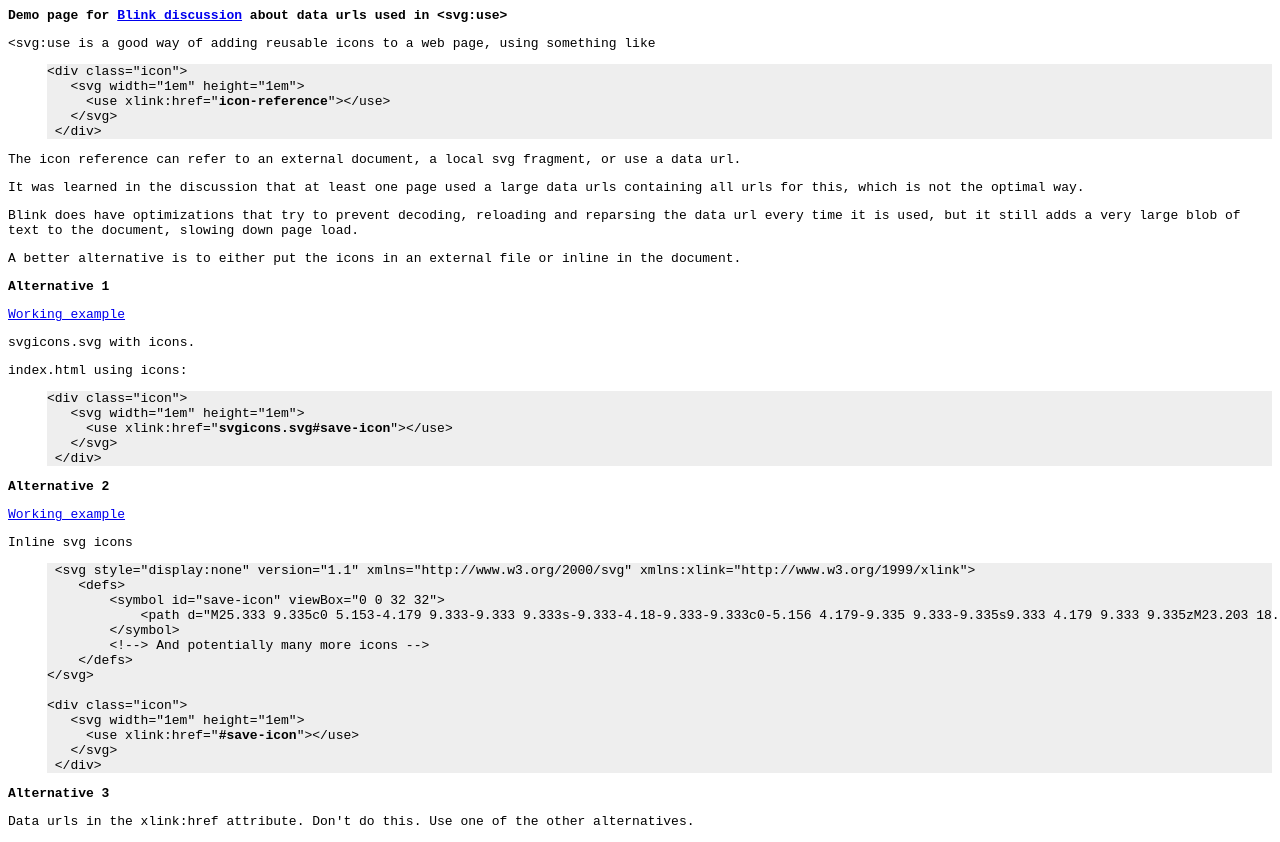
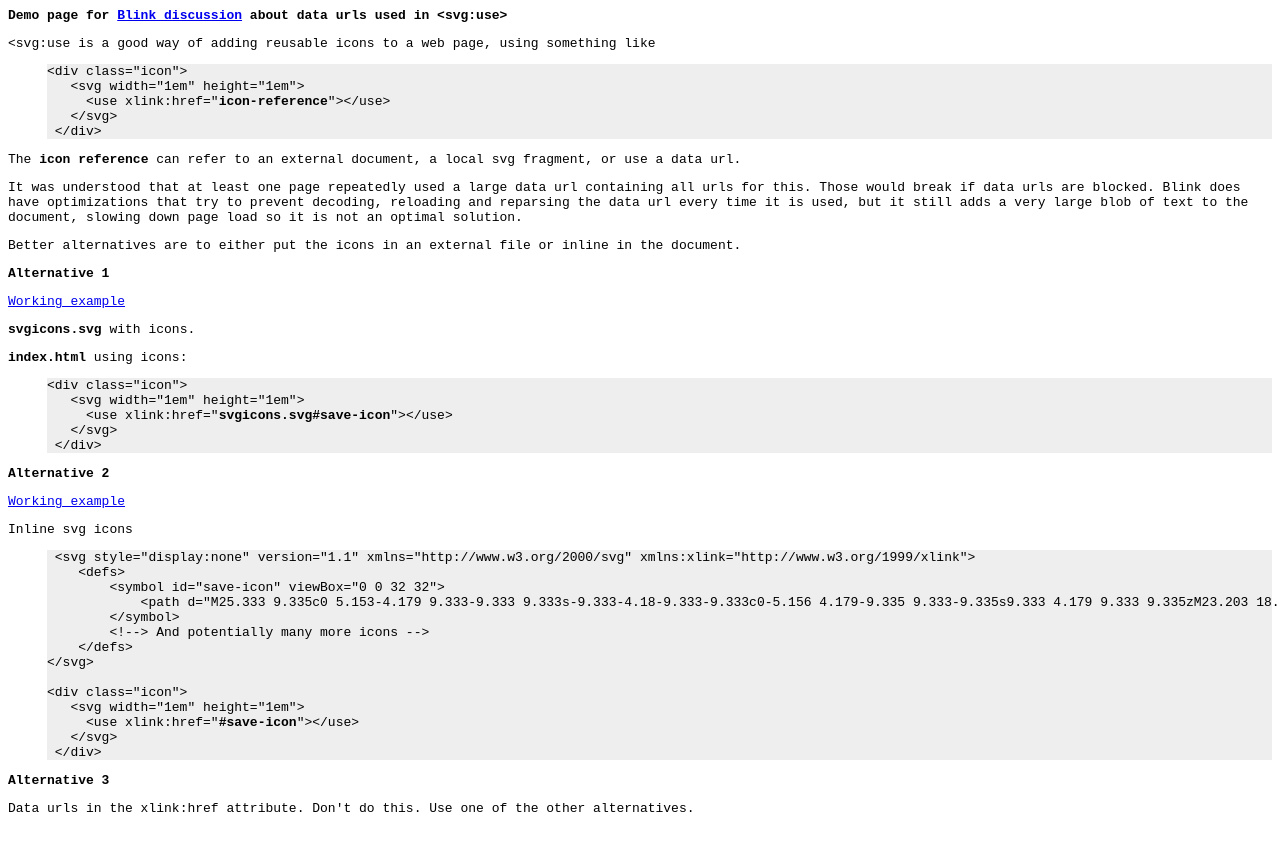
Before and after one commit to dbratell/dbratell.github.io, a plain HTML site: page svg-use-icons/index.html in a window 1280 px wide. Shown: the top 842 px of the page. Drawn offline with Linux system fonts and the light colour scheme.

Commit message:
Language tweak

```diff
--- a/svg-use-icons/index.html
+++ b/svg-use-icons/index.html
@@ -11,22 +11,21 @@ Blink discussion</a> about data urls used in &lt;svg:use></b>
  &lt;/div>
 </div>
 
-<p>The icon reference can refer to an external document, a local svg fragment, or use a data url.
+<p>The <b>icon reference</b> can refer to an external document, a local svg fragment, or use a data url.
 
-<p>It was learned in the discussion that at least one page used a large data urls containing all urls for this,
-which is not the optimal way.
+<p>It was understood that at least one page repeatedly used a large data url containing all urls for this.
+Those would break if data urls are blocked.
+Blink does have optimizations that try to prevent decoding, reloading and reparsing the data url every time it is used, but it still adds
+a very large blob of text to the document, slowing down page load so it is not an optimal solution.</p>
 
-<p>Blink does have optimizations that try to prevent decoding, reloading and reparsing the data url every time it is used, but it still adds
-a very large blob of text to the document, slowing down page load.</p>
-
-<p>A better alternative is to either put the icons in an external file or inline in the document.</p>
+<p>Better alternatives are to either put the icons in an external file or inline in the document.</p>
 
 <p><b>Alternative 1</b>
 
 <p><a href="svgicons2.html">Working example</a>
-<p>svgicons.svg with icons.
+<p><b>svgicons.svg</b> with icons.
 
-<p>index.html using icons:
+<p><b>index.html</b> using icons:
 <p>
 
 <div style="margin-left: 3em; white-space: pre; background: #eee">&lt;div class="icon">
```
